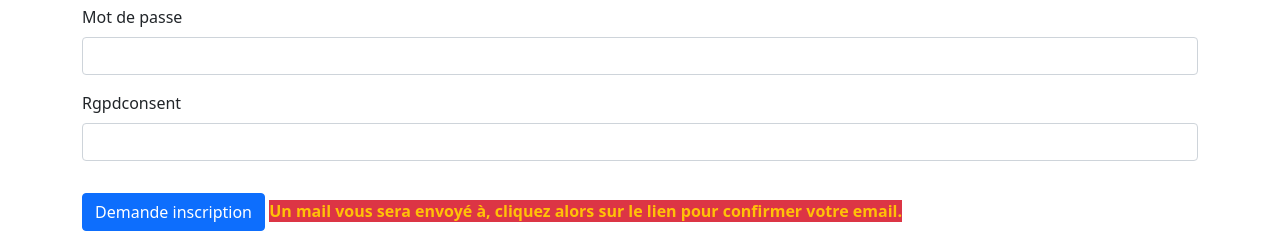
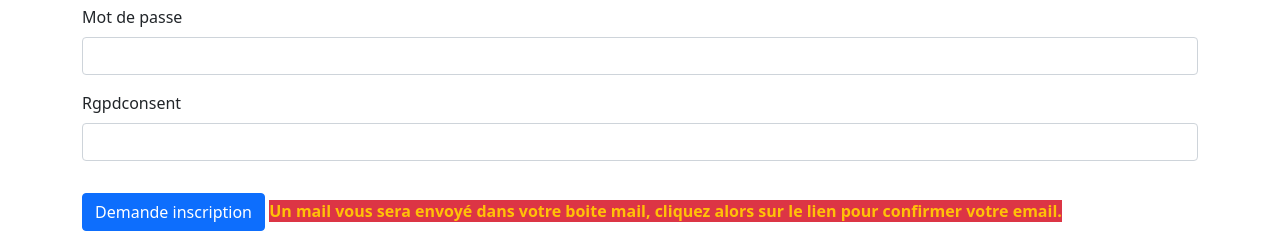
Before and after one commit to clarchidoit/amap_prj_1, a Symfony app: template templates/registration/register.html.twig in a window 1280 px wide. Shown: the part 999-1246 px from the top of the page. Run offline with Twig, Linux system fonts and the light colour scheme; the template is opened without the code that fills it, so the values that code supplies are empty; form fields are guessed from the names that the template uses; some libraries are stand-ins or nearby versions.

Commit message:
Update register.html.twig

```diff
--- a/templates/registration/register.html.twig
+++ b/templates/registration/register.html.twig
@@ -34,7 +34,7 @@
             {{ form_row(registrationForm.RGPDConsent) }}
 
             <button type="submit" class="btn btn-primary my-3">Demande inscription</button>
-            <strong class="text-warning bg-danger">Un mail vous sera envoyé à, cliquez alors sur le lien pour confirmer votre email.</strong>
+            <strong class="text-warning bg-danger">Un mail vous sera envoyé dans votre boite mail, cliquez alors sur le lien pour confirmer votre email.</strong>
         {{ form_end(registrationForm) }}
     </section>
 {% endblock %}
```
